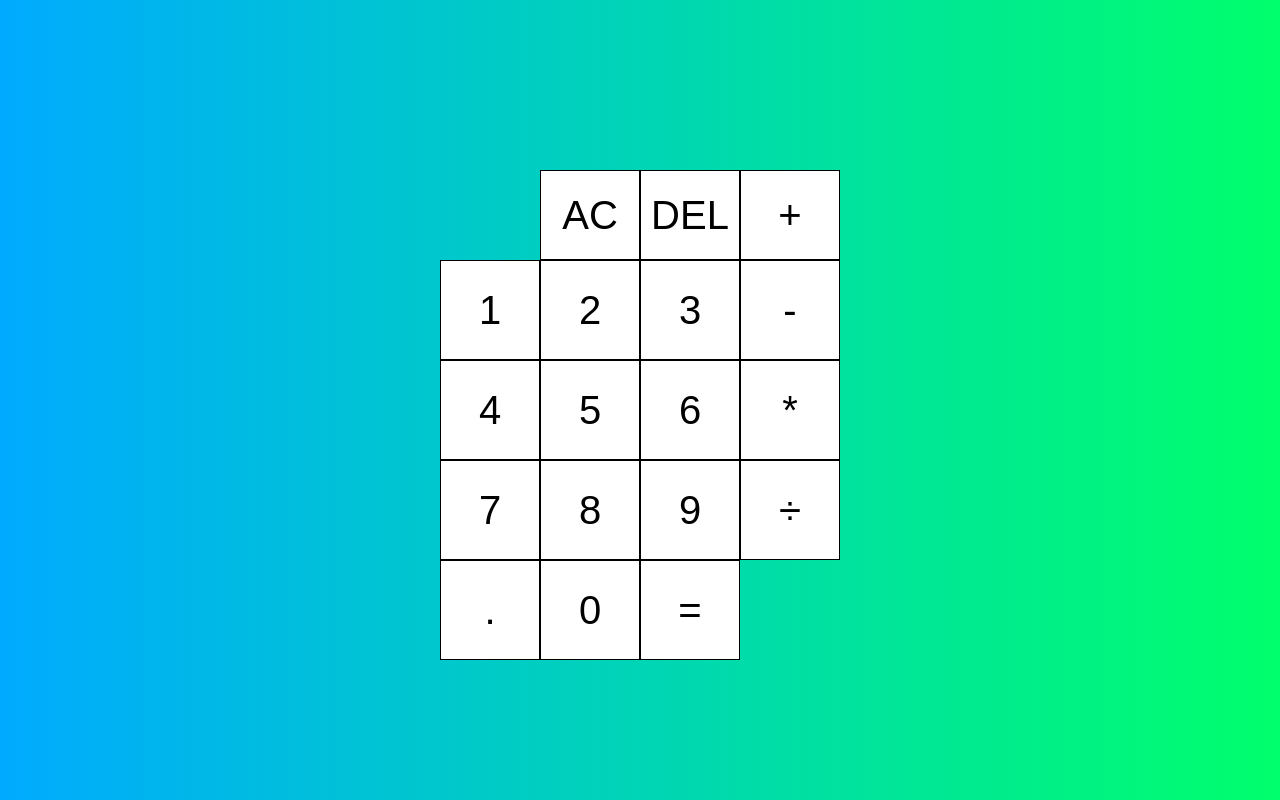
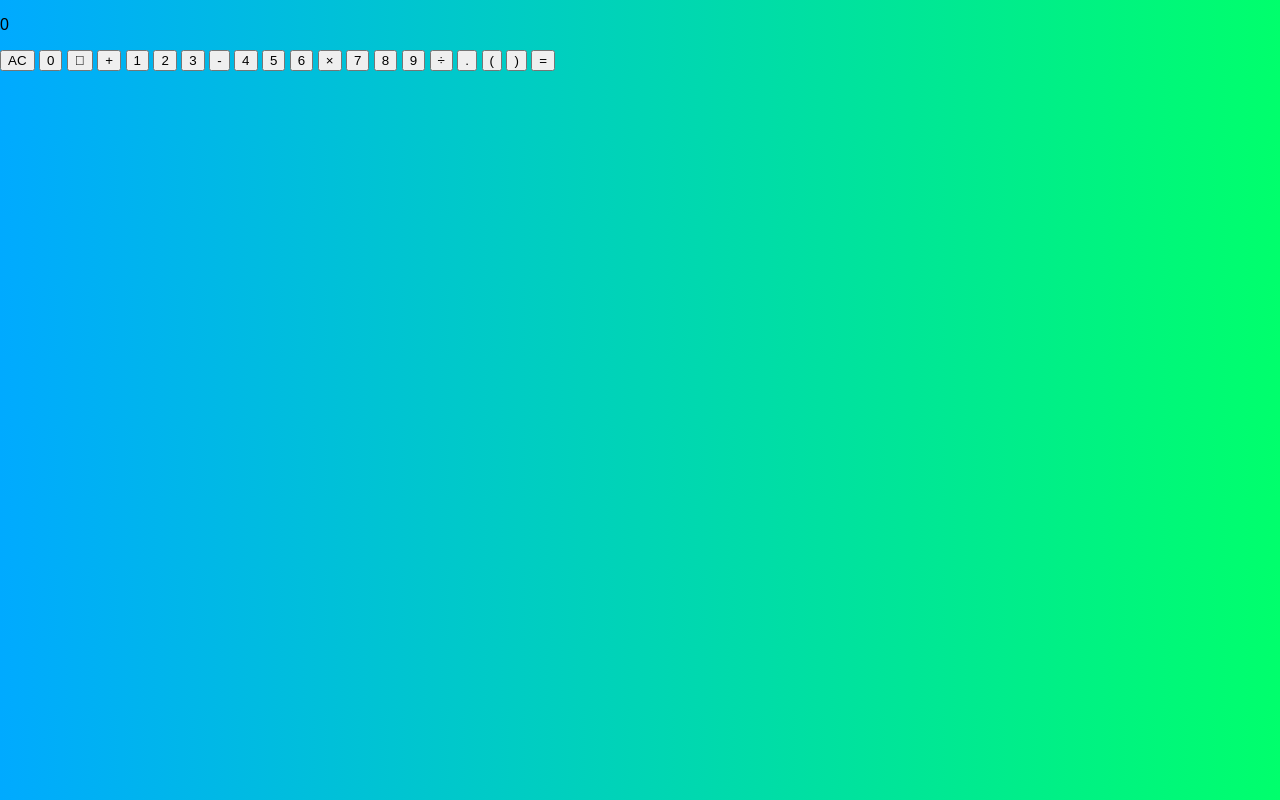
Before and after one commit to irenenyatichi/JS_Calculator, a plain HTML site: page index.html in a window 1280 px wide. Drawn offline with Linux system fonts and the light colour scheme.

Commit message:
index.html

```diff
--- a/index.html
+++ b/index.html
@@ -5,33 +5,43 @@
     <meta http-equiv="X-UA-Compatible" content="IE=edge">
     <meta name="viewport" content="width=device-width, initial-scale=1.0">
     <title>CALCULATOR</title>
+    <link rel="icon" type="image/x-icon" href="https://th.bing.com/th/id/R.b00d4e8424169ec6b039fe16e28ad9b7?rik=fDmH4FlE%2fSroYA&pid=ImgRaw&r=0">
     <link href= "style.css" rel="stylesheet">
+    <link rel="stylesheet" href="https://cdnjs.cloudflare.com/ajax/libs/font-awesome/5.15.4/css/all.min.css">
     <script src="script.js" defer></script> <!-- defer executes the script as the page is loading -->
 </head>
+
 <body>
-    <div class="calculator-grid">
-        <div class="output">
-            <div class="previous"></div>
-            <div class="current"></div>
-         </div>
-        <button class="big">AC</button>
-        <button>DEL</button>
-        <button>+</button>
-        <button>1</button>
-        <button>2</button>
-        <button>3</button>
-        <button>-</button>
-        <button>4</button>
-        <button>5</button>
-        <button>6</button>
-        <button>*</button>
-        <button>7</button>
-        <button>8</button>
-        <button>9</button>
-        <button>÷</button>
-        <button>.</button>
-        <button>0</button>
-        <button class="big">=</button>
+  <div class="container">
+    <div class="calculator">
+      <div class="output">
+        <!-- upper output, displays the expression,lower output, displays the result. -->
+        <pre id="upper"></pre>
+        <pre id="lower">0</pre>
+      </div>
+      <div class="input">
+        <button onclick="pressAllClear()">AC</button>
+        <button onclick="pressNum(this)">0</button>
+        <button onclick="pressClear()"><i class="fas fa-backspace"></i></button>
+        <button onclick="pressOperator(this)">+</button>
+        <button onclick="pressNum(this)">1</button>
+        <button onclick="pressNum(this)">2</button>
+        <button onclick="pressNum(this)">3</button>
+        <button onclick="pressOperator(this)">-</button>
+        <button onclick="pressNum(this)">4</button>
+        <button onclick="pressNum(this)">5</button>
+        <button onclick="pressNum(this)">6</button>
+        <button onclick="pressOperator(this)">&times;</button>
+        <button onclick="pressNum(this)">7</button>
+        <button onclick="pressNum(this)">8</button>
+        <button onclick="pressNum(this)">9</button>
+        <button onclick="pressOperator(this)">&div;</button>
+        <button onclick="pressDot()">.</button>
+        <button onclick="pressBracket(this)">(</button>
+        <button onclick="pressBracket(this)">)</button>
+        <button onclick="pressEqual()">=</button>
+      </div>
     </div>
+  </div>
 </body>
 </html>
```
